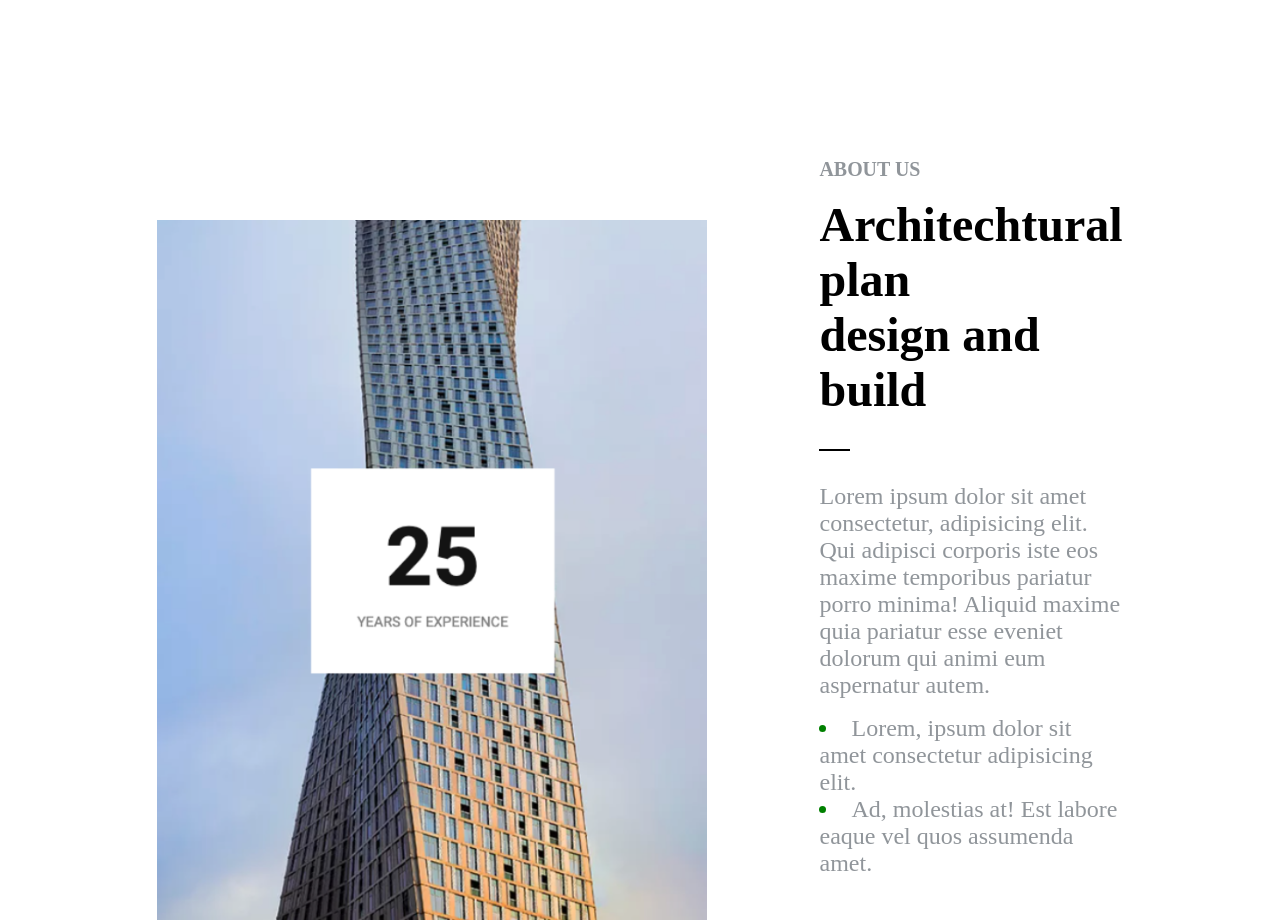
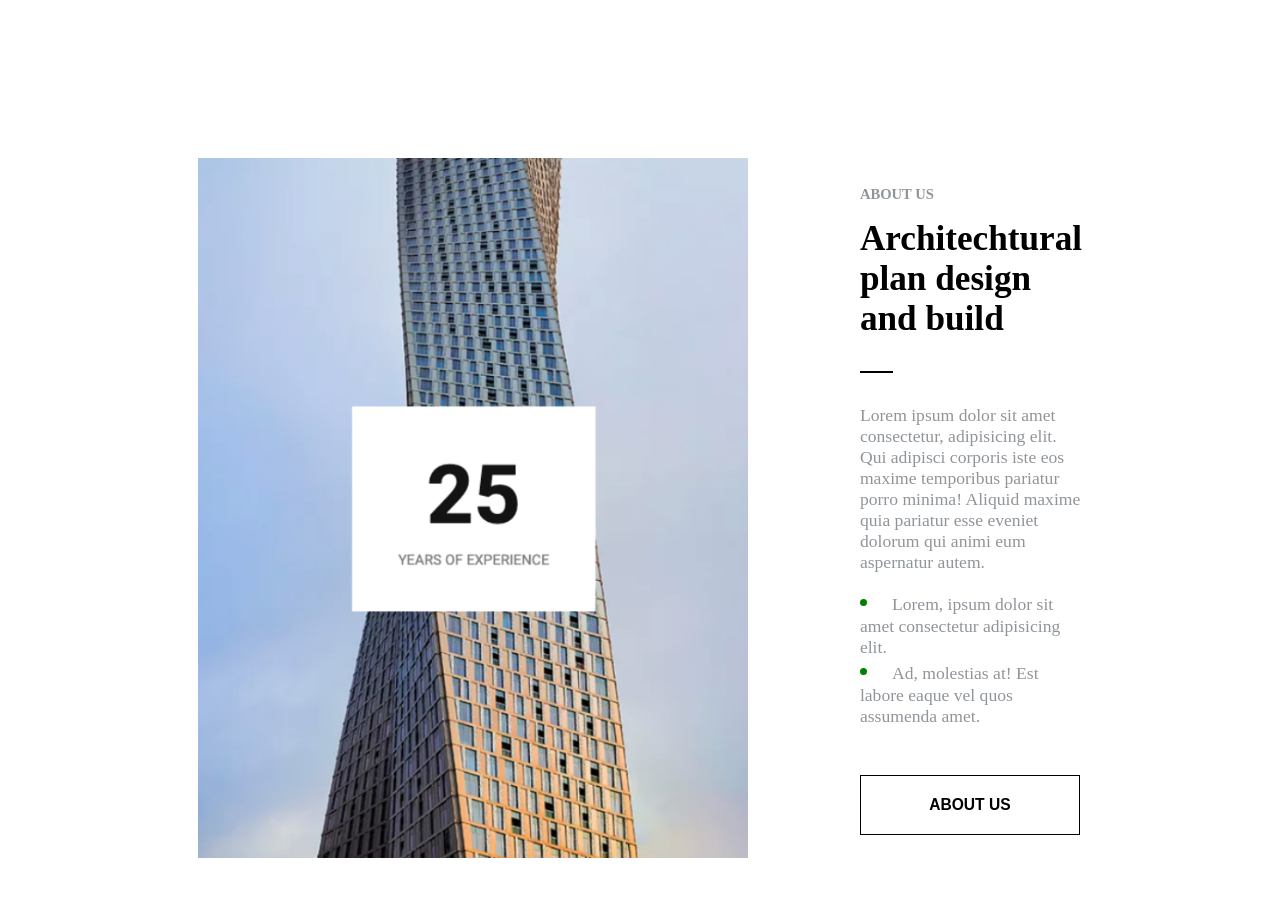
Before and after one commit to Minduagass/L7SD, a plain HTML site: page index.html in a window 1280 px wide. Shown: the part 534-1454 px from the top of the page. After the commit the page ends 1428 px from the top, so only its background shows below. Drawn offline with Linux system fonts and the light colour scheme.

Commit message:
Some improves in CSS

```diff
--- a/index.html
+++ b/index.html
@@ -24,10 +24,7 @@
         </div>
         <div class="content">
           <h5>ABOUT US</h5>
-          <h1>
-            Architechtural plan<br />
-            design and build
-          </h1>
+          <h1>Architechtural plan design and build</h1>
           <hr />
           <p>
             Lorem ipsum dolor sit amet consectetur, adipisicing elit. Qui
--- a/style.css
+++ b/style.css
@@ -29,7 +29,7 @@ main .content h5 {
 }
 
 .content {
-  font-size: 1.5rem;
+  font-size: 1.1rem;
 }
 
 p {
@@ -46,7 +46,6 @@ span {
 header {
   background-image: url(./images/peakpx.jpg);
   height: 500px;
-  object-fit: cover;
   display: flex;
   flex: 1;
   flex-direction: column;
@@ -62,7 +61,7 @@ header button {
   background-color: transparent;
 }
 
-header button:hover {
+button:hover {
   background-color: rgba(0, 0, 0, 0.1);
   color: black;
 }
@@ -76,8 +75,8 @@ main {
   align-items: center;
   padding-top: 10rem;
   gap: 7rem;
-  margin-left: 20rem;
-  margin-right: 20rem;
+  max-width: 90vh;
+  margin: 0 auto;
 }
 
 main div img {
@@ -85,18 +84,12 @@ main div img {
   width: 550px;
 }
 
-.content {
-  /* display: flex; */
-  /* flex-direction: row; */
-}
-
 .content h1 {
   padding-bottom: 2rem;
 }
 
 hr {
-  display: flex;
-  width: 10%;
+  width: 15%;
   height: 2px;
   border: none;
   background-color: black;
@@ -119,5 +112,9 @@ hr {
 
 .content button:hover {
   background-color: rgba(0, 0, 0, 0.1);
-  color: rgb(0, 0, 0);
+  color: black;
 }
+
+li::marker {
+  font-size: 1.5rem;
+}
```
